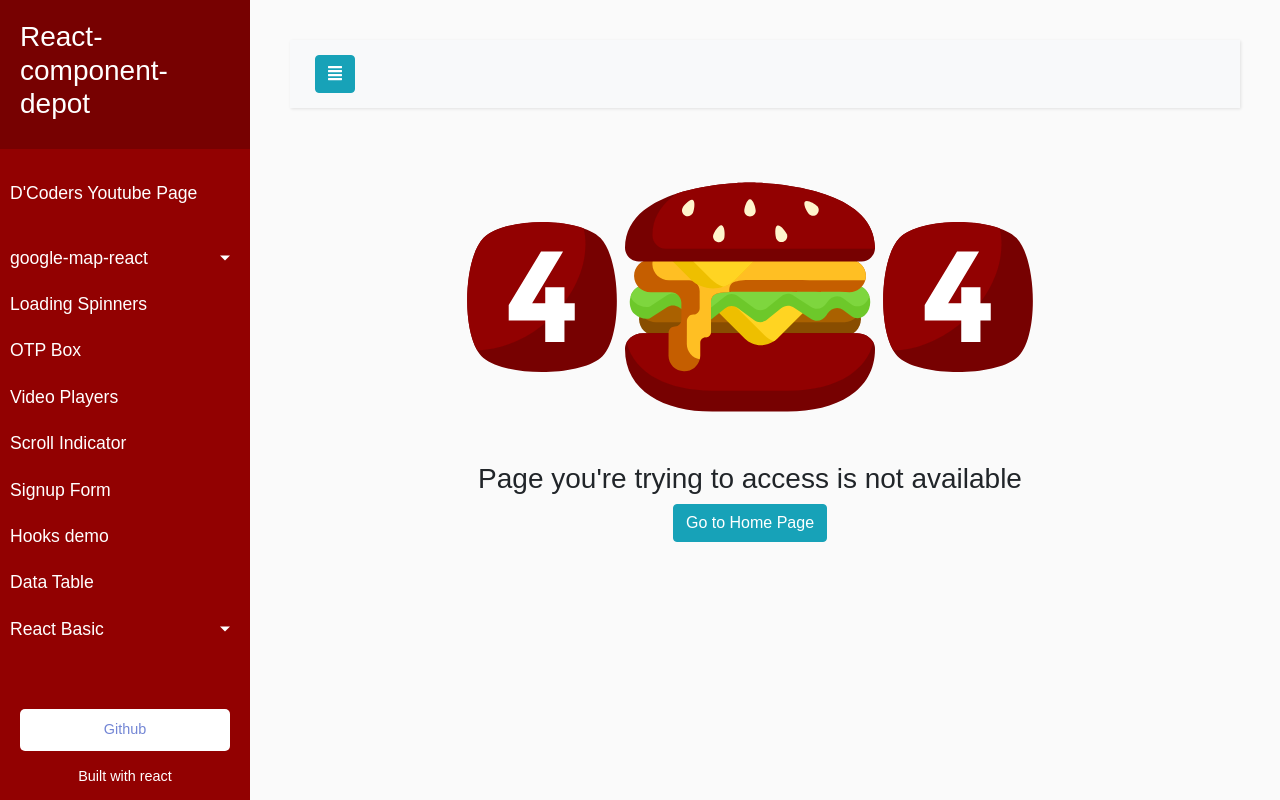
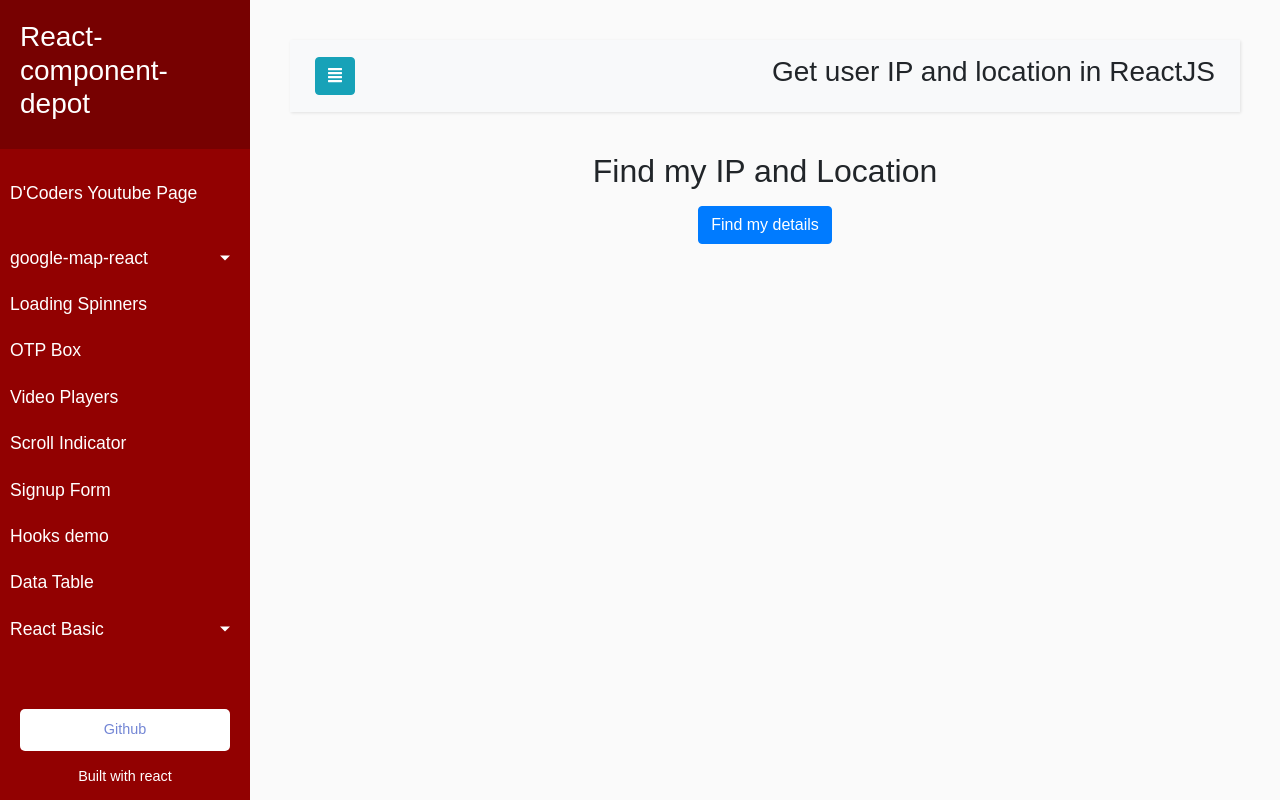
Before and after one commit to codegeous/react-component-depot, a React (Create React App) app: page /find-my-ip in a window 1280 px wide. Built offline with nearby package versions, Linux system fonts and the light colour scheme; some icons are missing.

Commit message:
Added demo for find my ip and location

```diff
--- a/src/App.js
+++ b/src/App.js
@@ -9,6 +9,7 @@
 import PageNotFound from "pages/PageNotFound";
 import BuiltWithReact from "pages/BuiltWithReact";
 import Home from "pages/Home";
+const GeoLocation = React.lazy(() => import("pages/GeoLocation"));
 
 function App() {
     return (
@@ -23,6 +24,7 @@
                                 key={route.path}
                             />
                         ))}
+                        <Route path={"/find-my-ip"} component={GeoLocation} />
 
                         <Route path="/built-with-react">
                             <BuiltWithReact />
--- /dev/null
+++ b/src/pages/GeoLocation/index.js
@@ -0,0 +1,51 @@
+import React, { useState } from "react";
+import Header from "components/Header";
+
+const GeoLocation = () => {
+    const [details, setDetails] = useState(null);
+
+    const getUserGeolocationDetails = () => {
+        fetch(
+            "https://geolocation-db.com/json/0f761a30-fe14-11e9-b59f-e53803842572"
+        )
+            .then(response => response.json())
+            .then(data => setDetails(data));
+    };
+
+    return (
+        <>
+            <Header title="Get user IP and location in ReactJS" />
+            <div className="row">
+                <div className="col text-center">
+                    <h2>Find my IP and Location</h2>
+                    <p className="mt-3">
+                        <button
+                            className="btn btn-primary"
+                            onClick={getUserGeolocationDetails}
+                        >
+                            Find my details
+                        </button>
+
+                        <div className="row justify-content-center mt-3">
+                            <div className="col-lg-6 text-center text-dark">
+                                {details && (
+                                    <ul className="list-group">
+                                        <li className="list-group-item">
+                                            Location :{" "}
+                                            {`${details.city}, ${details.country_name}(${details.country_code})`}
+                                        </li>
+                                        <li className="list-group-item">
+                                            IP: {details.IPv4}
+                                        </li>
+                                    </ul>
+                                )}
+                            </div>
+                        </div>
+                    </p>
+                </div>
+            </div>
+        </>
+    );
+};
+
+export default GeoLocation;
```
